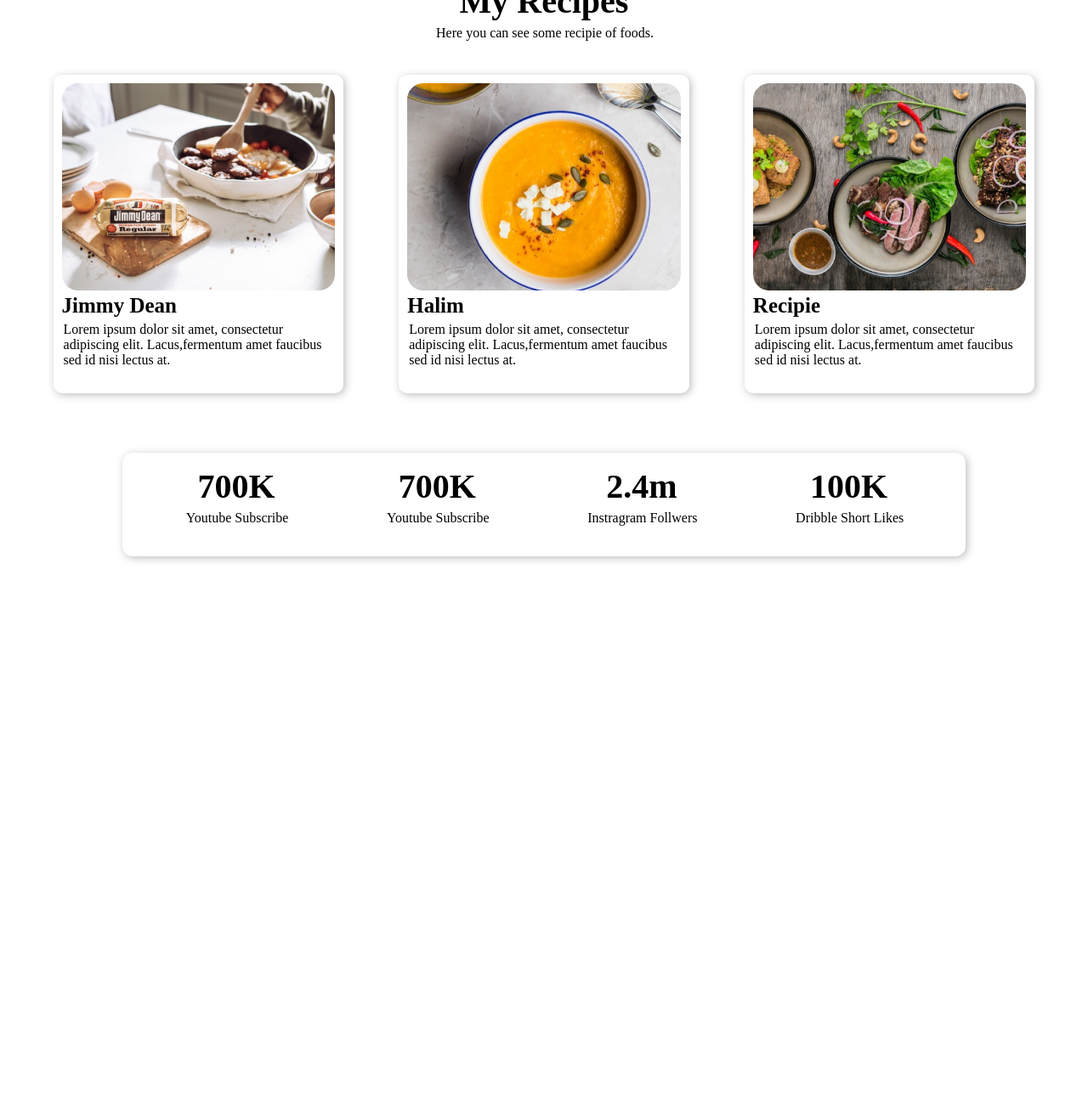
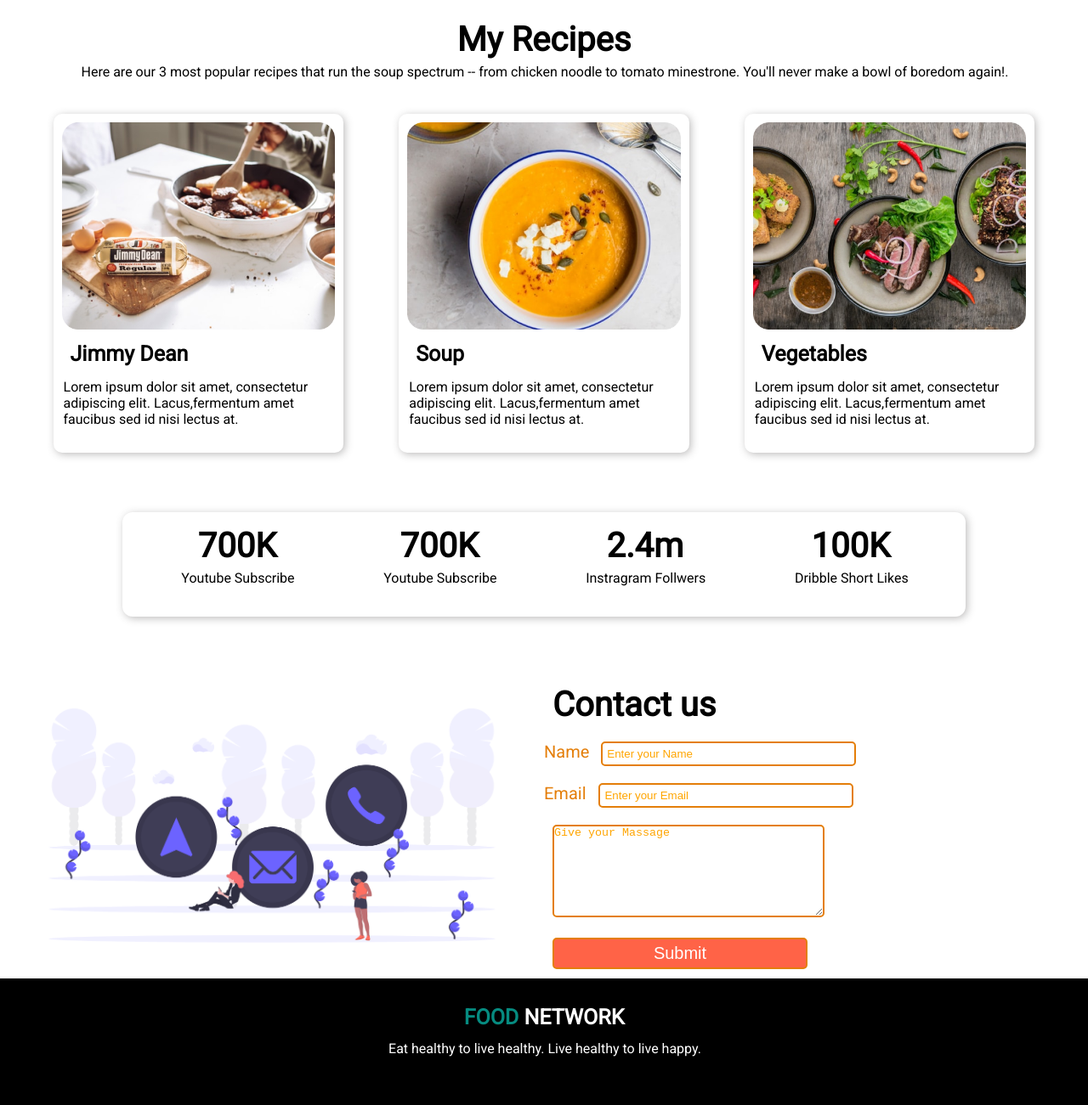
Before and after one commit to Tosir80/Food-Network-, a plain HTML site: page index.html in a window 1280 px wide. Shown: the part 733-2034 px from the top of the page at 85% size. Before the commit the page ends 1458 px from the top, so only its background shows below. Drawn offline with Linux system fonts and the light colour scheme.

Commit message:
footer added

```diff
--- a/css/style.css
+++ b/css/style.css
@@ -3,7 +3,49 @@
     padding:0;
     box-sizing: border-box;
     text-decoration: none;
+
 }
+body{
+    font-family: 'Roboto',
+    sans-serif;
+}
+.navbar{
+    background-color: #da8027dc;
+    padding: 5px;
+  box-shadow: 2px 6px 20px rgba(128, 128, 128, 0.514);
+}
+header{
+    display: flex;
+    justify-content: space-between;
+    align-items: center;
+     flex-wrap: wrap;
+
+}
+.logo a{
+    font-size: 30px;
+
+    font-weight: 600;
+}
+
+.nav ul{
+    display: flex;
+
+}
+.nav ul li {
+     margin:5px 15px;
+    list-style: none;
+
+}
+
+.nav ul li a{
+    transition: all 0.3s ease 0s;
+}
+.nav ul li a:hover, .nav ul li a.active{
+   color:white;
+   font-weight: 600;
+}
+
+
 
 .container{
     width:1200px;
@@ -14,6 +56,7 @@
 .hero{
     display: flex;
     margin:0 auto;
+     flex-wrap: wrap;
 }
 
 .hero .left-side, .hero .right-side{
@@ -62,7 +105,7 @@
     background: url(../img/Frame\ 57.jpg);
     background-repeat: no-repeat;
     background-size: cover;
-
+ flex-wrap: wrap;
 
 
 }
@@ -95,6 +138,7 @@
 .recipie .items{
     display: flex;
     justify-content:space-around;
+     flex-wrap: wrap;
 
 }
 .recipie .items .item{
@@ -102,9 +146,42 @@
     box-shadow: 2px 2px 10px rgba(61, 59, 59, 0.336);
    padding:10px;
    border-radius: 10px;
+   transition: all 0.3s ease 0s;
+       overflow: hidden;
+       cursor: pointer;
+}
+.recipie .items .item h1{
+    padding:10px;
+    position: relative;
+}
+.recipie .items .item h1::after{
+    content: "";
+    display: block;
+    width:0%;
+    height: 2px;
+    background: orange;
+    position: absolute;
+    text-align: center;
+    transition: all 0.3s ease;
+
+}
+.recipie .items .item:hover h1::after{
+    width: 40%;
 }
 .recipie .items .item img{
     width:100%;
+    overflow: hidden;
+    transition: all .2s ease-in-out;
+}
+.recipie .items .item:hover img {
+     	transform: scale(1.1);
+
+
+
+}
+
+.recipie .items .item:hover{
+    background: rgba(22, 36, 39, 0.151);
 }
 .item h1{
     font-size: 25px;
@@ -127,6 +204,7 @@
    border-radius: 12px;
    padding:1rem;
   box-shadow: 2px 2px 10px rgba(61, 59, 59, 0.336);
+  flex-wrap: wrap;
 
 }
 
@@ -136,3 +214,86 @@
 
 
 /*subscribe section end  */
+
+
+/* contact us section start */
+.contact-content{
+    display: flex;
+}
+.contact-left{
+    width: 50%;
+}
+.contact-left img{
+    width: 100%;
+}
+.contact{
+
+  rgb(228, 126, 9);
+  width: 50%;
+
+}
+
+.contact-title{
+    padding:10px;
+
+}
+
+form input{
+    background: none;
+    outline: none;
+    border-radius: 5px;
+    border:2px solid rgb(228, 126, 9);
+    margin:10px;
+    color:rgb(228, 126, 9);
+    padding:5px;
+    width:300px;
+}
+
+form label{
+    color:rgb(228, 126, 9);
+    font-size: 20px;
+;
+
+}
+
+textarea{
+    background: none;
+    outline: none;
+    border-radius: 5px;
+    border:2px solid rgb(228, 126, 9);
+    margin:10px;
+    color:rgb(228, 126, 9);
+    width: 50%;
+}
+ .contact ::placeholder {
+     color: orange;
+
+ }
+
+.submit-btn{
+    background: tomato;
+    font-size: 20px;
+    color:white;
+    transition: all 0.3s ease 0s;
+}
+.submit-btn:hover{
+    font-size: 20px;
+    background: none;
+     color: orange;
+}
+
+/* footer start */
+.footer{
+    padding: 30px;
+    text-align: center;
+    background: black;
+    color: white;
+    line-height: 2rem;
+}
+.fcolor{
+    color: rgb(6, 139, 128);
+}
+
+.footer h1{
+    font-size: 25px;
+}
--- a/index.html
+++ b/index.html
@@ -4,16 +4,40 @@
       <meta charset="UTF-8">
       <meta http-equiv="X-UA-Compatible" content="IE=edge">
       <meta name="viewport" content="width=device-width, initial-scale=1.0">
-    <title>Document</title>
-
+      <title>Food Network</title>
+      <link rel="shortcut icon" href="img/Burger2 Image.png" type="image/x-icon">
+   <!-- font cdn -->
+   <link rel="preconnect" href="https://fonts.googleapis.com">
+<link rel="preconnect" href="https://fonts.gstatic.com" crossorigin>
+<link href="https://fonts.googleapis.com/css2?family=Roboto&display=swap" rel="stylesheet">
       <link rel="stylesheet" href="css/style.css">
    </head>
    <body>
 
+<div class="navbar">
+<div class="container">
+<header>
+   <div class="logo"><a href="#">Food Network</a></div>
+   <div class="nav">
+      <ul>
+         <li><a href="#" class="active">Home</a></li>
+         <li><a href="#about">About</a></li>
+         <li><a href="#food">Foods </a></li>
+        <li><a href="#contact" >Contact Us</a></li>
+      </ul>
+   </div>
+</header>
+</div>
+</div>
+
+
+
+
+
+
       <!-- Hero section start -->
       <div class="container">
          <section class="hero">
-
             <div class="left-side">
                <h1> <span class="skip">Skip</span>  The Diet, <br>Just Eat Healthy With Food Network</h1>
                <p>Imagine you don't need a diet because we provide <br> healthy and delicious food for you!</p>
@@ -24,65 +48,49 @@
             </div>
       </div>
       </section>
-
       <!-- Hero section end -->
 
       <!--About section start -->
-<section class="about">
+      <section class="about" id="about">
          <div class="about-left">
             <img src="img/png tosir.png" alt="">
          </div>
-
          <div class="about-right">
             <h1>About Me</h1>
-        <p>Lorem ipsum dolor sit amet, consectetur adipiscing
-elit. Condimentum diam orci pretium a pharetra,
-feugiat cursus. Dictumst risus, sem egestas odio cras
-adipiscing vulputate. Nisi, risus in suscipit non. Non
-commodo volutpat, pharetra, vel.
+            <p>Lorem ipsum dolor sit amet, consectetur adipiscingelit. Condimentum diam orci pretium a pharetra,feugiat cursus. Dictumst risus, sem egestas odio crasadipiscing vulputate. Nisi, risus in suscipit non. Noncommodo volutpat, pharetra, vel.
             </p>
             <a href="#" class="btn">Contact me</a>
          </div>
       </section>
-
-
-
       <!--About section end-->
 
       <!-- Recipe section start    -->
-
-  <section class="recipie">
+      <section class="recipie" id="food">
          <div class="recipe-title">
             <h1> My Recipes</h1>
-        <p>Here you can see some recipie of foods. </p>
+            <p>Here are our 3 most popular recipes that run the soup spectrum -- from chicken noodle to tomato minestrone. You'll never make a bowl of boredom again!. </p>
          </div>
          <div class="items">
             <div class="item">
                <img src="images/food/Project Cover.jpg" alt="">
                <h1>Jimmy Dean</h1>
                <p>Lorem ipsum dolor sit amet, consectetur adipiscing elit. Lacus,fermentum amet faucibus sed id nisi lectus at.</p>
-
             </div>
             <div class="item">
                <img src="images/food/Project Cover.png" alt="">
-            <h1>Halim</h1>
+               <h1>Soup</h1>
                <p>Lorem ipsum dolor sit amet, consectetur adipiscing elit. Lacus,fermentum amet faucibus sed id nisi lectus at.</p>
-
             </div>
             <div class="item">
                <img src="images/food/Project Cover1.jpg" alt="">
-            <h1>Recipie</h1>
+               <h1>Vegetables</h1>
                <p>Lorem ipsum dolor sit amet, consectetur adipiscing elit. Lacus,fermentum amet faucibus sed id nisi lectus at.</p>
-
             </div>
          </div>
       </section>
-
-
       <!-- Recipe  section start    -->
 
       <!-- subscribe section start -->
-
       <section class="subscribe">
          <div class="sub-content">
             <div class="sub">
@@ -102,17 +110,50 @@ commodo volutpat, pharetra, vel.
                <p>Dribble Short Likes</p>
             </div>
          </div>
+      </section>
+      <!-- subscribe section end -->
 
+<!-- contact us section start -->
+<section class="contact-content" id="contact">
+<div class="contact-left">
+   <img src="img/contact_us_15o2.png" alt="">
+</div>
+<div class="contact">
+   <div class="contact-title">
+      <h1> Contact us</h1>
+   </div>
+<div class="contact-info">
+   <form action="">
 
+     <div>
+         <label for="name">Name</label>
+      <input type="text" placeholder="Enter your Name">
+     </div>
+
+      <div>
+         <label for="email">Email </label>
+      <input type="text" placeholder="Enter your Email">
+     </div>
+
+     <div class="text-area">
+
+        <textarea name="message" cols="30" rows="7" placeholder="Give your Massage"></textarea>
+     </div>
+     <input class="submit-btn" type="submit" value ="Submit">
+
+   </form>
+</div>
+</div>
 </section>
+<!--contact us section end  -->
 
 
 
-
-<!-- subscribe section end -->
-
-
-
-
+      <!-- footer section start -->
+<section class="footer">
+   <h1> <span class="fcolor">FOOD </span>NETWORK</h1>
+   <p>Eat healthy to live healthy. Live healthy to live happy.</p>
+</section>
+      <!-- footer section end -->
    </body>
 </html>
```
Also changed, not shown: img/contact_us_15o2.png (added). Lines whose indentation alone changed are shown as unchanged.
